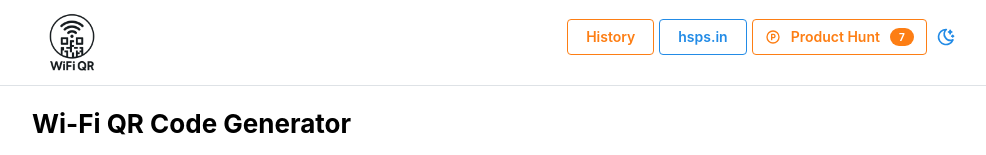
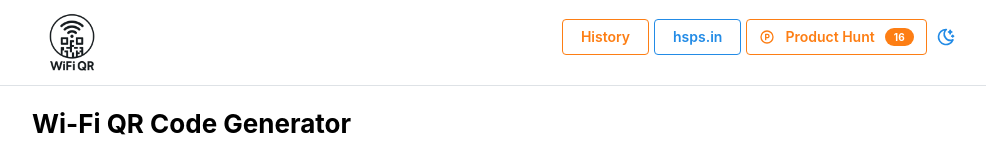
Before and after one commit to coderhs/wifi-qr, a Next.js app: page / in a window 1280 px wide. Shown: the top 155 px of the page, without its empty margins (144-1130 px from the left). Built offline with nearby package versions, Linux system fonts and the light colour scheme.

Commit message:
PH vote to 16

```diff
--- a/components/NavLinks.tsx
+++ b/components/NavLinks.tsx
@@ -6,7 +6,7 @@ import Link from 'next/link';
 import { useMantineColorScheme } from '@mantine/core';
 
 // Easy to update vote count - just change this number
-const PRODUCT_HUNT_VOTES = 7; // Update this when you know the vote count
+const PRODUCT_HUNT_VOTES = 16; // Update this when you know the vote count
 
 type Props = {
   fullWidth?: boolean; // for Drawer layout
```
